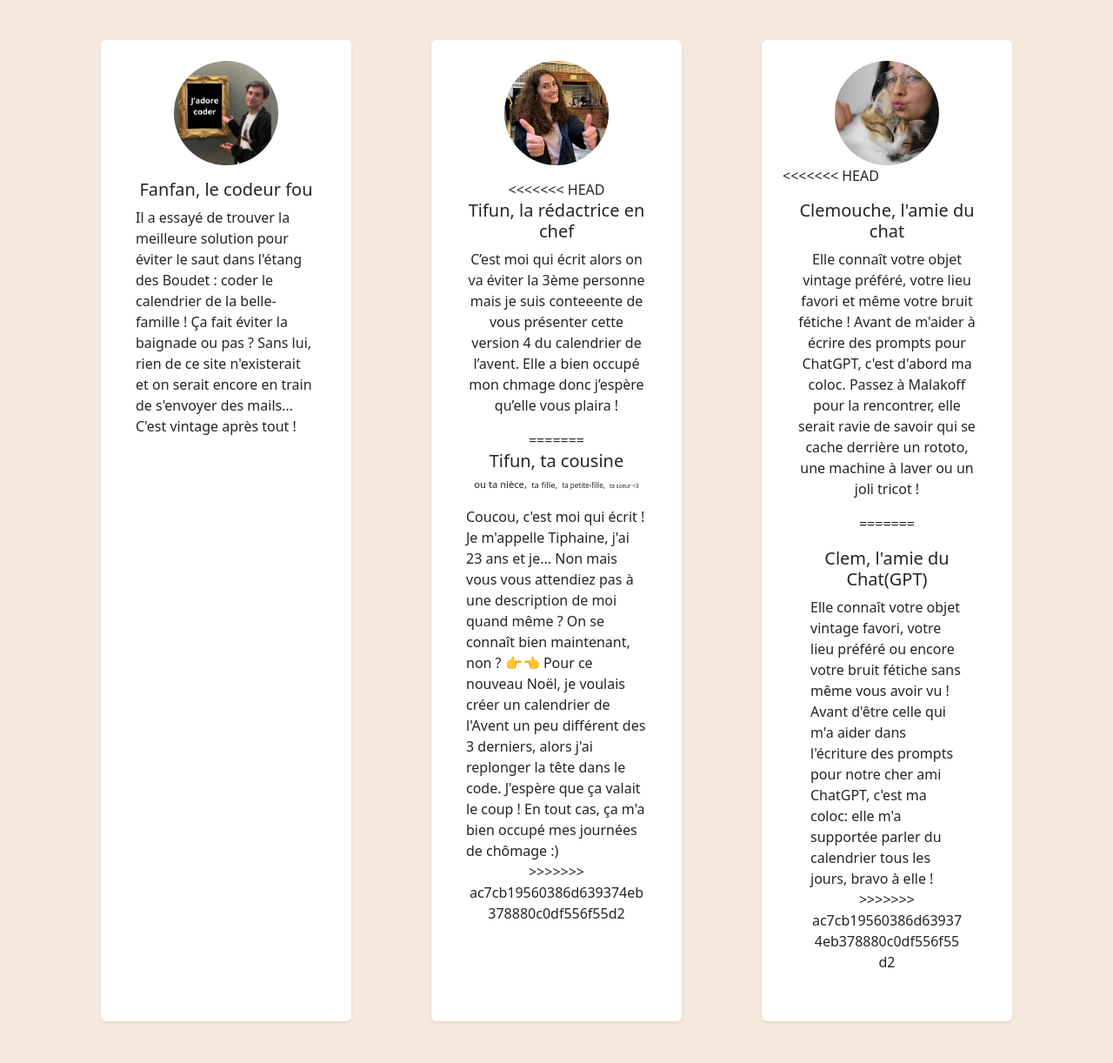
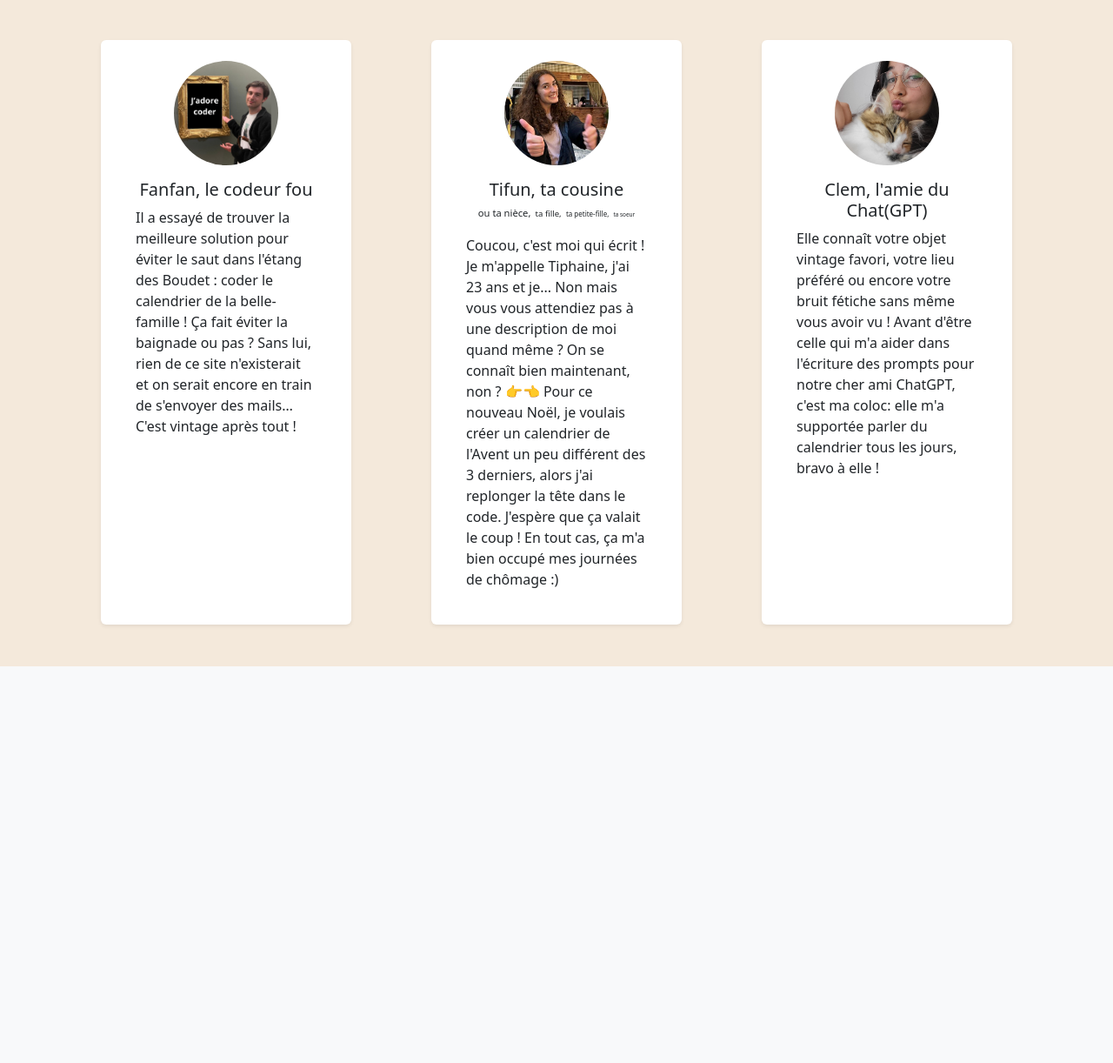
Before and after one commit to goudinium/calendrier, a Flask app: page /apropos in a window 1280 px wide. Shown: the part 216-1438 px from the top of the page at 87% size. After the commit the page ends 982 px from the top, so only its background shows below. Run offline with Flask 3, Linux system fonts and the light colour scheme.

Commit message:
Vraie résolution des conflits

```diff
--- a/petitcalendrier/templates/apropos.j2
+++ b/petitcalendrier/templates/apropos.j2
@@ -34,22 +34,16 @@
             style="max-height: 180px; object-fit: cover;">
         </div>
         <div class="card-body text-center">
-<<<<<<< HEAD
-          <h5 class="card-title">Tifun, la rédactrice en chef</h5>
-          <p class="card-text">
-C’est moi qui écrit alors on va éviter la 3ème personne mais je suis conteeente de vous présenter cette version 4 du calendrier de l’avent. Elle a bien occupé mon chmage donc j’espère qu’elle vous plaira !           </p>
-=======
           <h5 class="card-title">
             <span class="card-title">Tifun, ta cousine</span> <p>
             <span class="fs-7">ou ta nièce,</span>
             <span class="fs-8">ta fille,</span>
             <span class="fs-9">ta petite-fille,</span>
-            <span class="fs-10">ta soeur <3</span>
+            <span class="fs-10">ta soeur </span>
           </h5>
           <p class="card-text text-start mt-1">
           Coucou, c'est moi qui écrit ! Je m'appelle Tiphaine, j'ai 23 ans et je... Non mais vous vous attendiez pas à une description de moi quand même ? On se connaît bien maintenant, non ? 👉👈 Pour ce nouveau Noël, je voulais créer un calendrier de l'Avent un peu différent des 3 derniers, alors j'ai replonger la tête dans le code. J'espère que ça valait le coup ! En tout cas, ça m'a bien occupé mes journées de chômage :)
           </p>
->>>>>>> ac7cb19560386d639374eb378880c0df556f55d2
         </div>
       </div>
     </div>
@@ -64,17 +58,11 @@ C’est moi qui écrit alors on va éviter la 3ème personne mais je suis contee
             alt="Photo de Clem, passionnée de vintage et colocataire"
             style="max-height: 180px; object-fit: cover;">
         </div>
-<<<<<<< HEAD
-        <div class="card-body text-center">
-          <h5 class="card-title">Clemouche, l'amie du chat</h5>
-            <p> Elle connaît votre objet vintage préféré, votre lieu favori et même votre bruit fétiche ! Avant de m'aider à écrire des prompts pour ChatGPT, c'est d'abord ma coloc. Passez à Malakoff pour la rencontrer, elle serait ravie de savoir qui se cache derrière un rototo, une machine à laver ou un joli tricot !</p>
-=======
         <div class="card-body">
           <h5 class="card-title text-center">Clem, l'amie du Chat(GPT)</h5>
           <p class="card-text text-start">
             Elle connaît votre objet vintage favori, votre lieu préféré ou encore votre bruit fétiche sans même vous avoir vu ! Avant d'être celle qui m'a aider dans l'écriture des prompts pour notre cher ami ChatGPT, c'est ma coloc: elle m'a supportée parler du calendrier tous les jours, bravo à elle !
           </p>
->>>>>>> ac7cb19560386d639374eb378880c0df556f55d2
         </div>
       </div>
     </div>
```
Also changed, not shown: petitcalendrier/templates/todays_gift_without_answer.j2 (+0 -21 lines).
